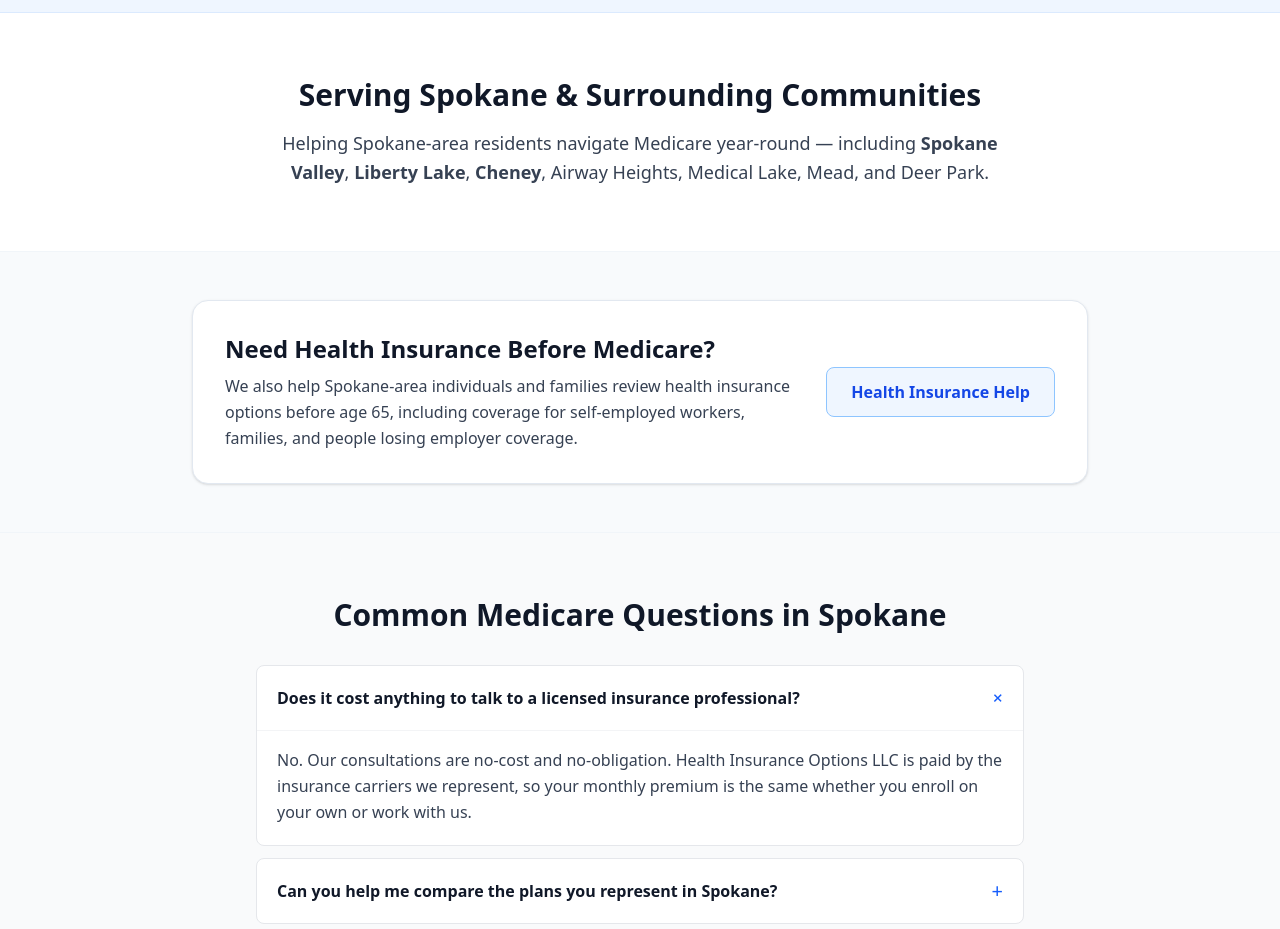
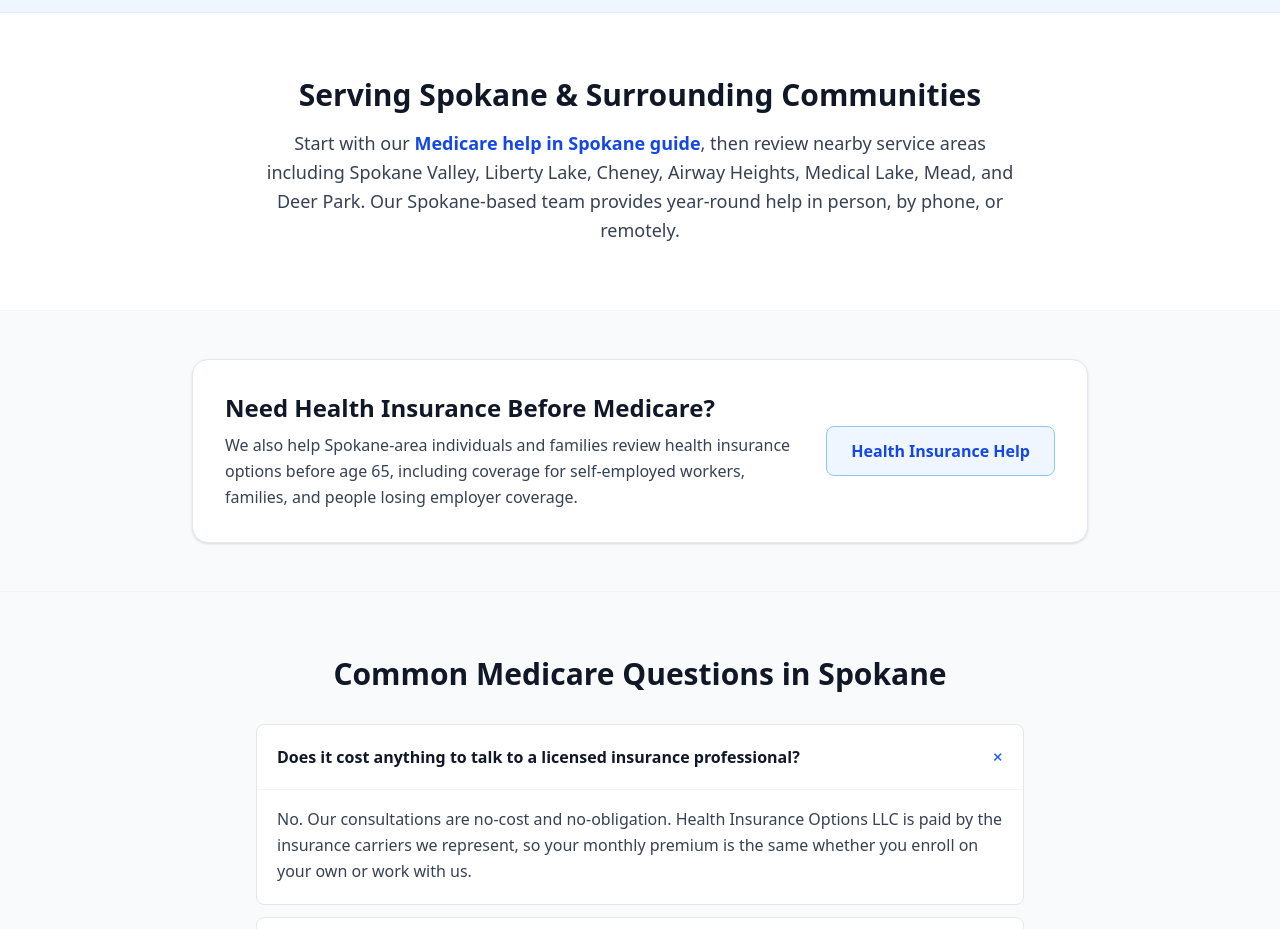
Before and after one commit to DevonWest/medicare-spokane-site, a Next.js app: page / in a window 1280 px wide. Shown: the part 8200-9129 px from the top of the page. Built offline with nearby package versions, Linux system fonts and the light colour scheme; no server answers.

Commit message:
Link homepage to Spokane Medicare guide

```diff
--- a/app/page.tsx
+++ b/app/page.tsx
@@ -374,9 +374,13 @@ export default function HomePage() {
             Serving Spokane &amp; Surrounding Communities
           </h2>
           <p className="text-gray-700 leading-relaxed text-lg max-w-3xl mx-auto">
-            Helping Spokane-area residents navigate Medicare year-round — including{" "}
-            <strong>Spokane Valley</strong>, <strong>Liberty Lake</strong>,{" "}
-            <strong>Cheney</strong>, Airway Heights, Medical Lake, Mead, and Deer Park.
+            Start with our{" "}
+            <Link href="/medicare-spokane" className="font-semibold text-blue-700 hover:underline">
+              Medicare help in Spokane guide
+            </Link>
+            , then review nearby service areas including Spokane Valley, Liberty Lake, Cheney,
+            Airway Heights, Medical Lake, Mead, and Deer Park. Our Spokane-based team provides
+            year-round help in person, by phone, or remotely.
           </p>
         </div>
       </section>
```
